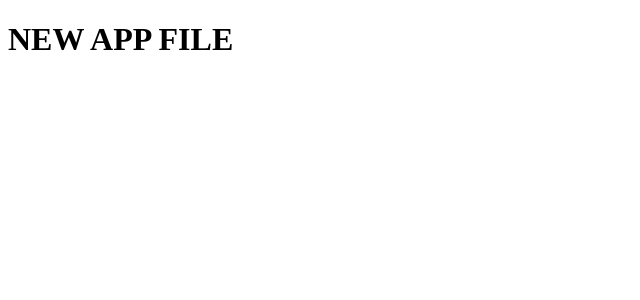
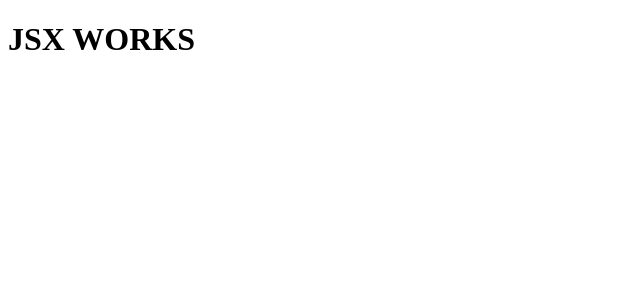
Before and after one commit to Ishant921/hex-grid, a React (Vite) app: page / in a window 1280 px wide. Shown: the top 300 px of the page, without its empty margins (0-640 px from the left). Built offline with nearby package versions, Linux system fonts and the light colour scheme.

Commit message:
Update app.jsx

```diff
--- a/src/app.jsx
+++ b/src/app.jsx
@@ -1,9 +1,3 @@
-import React from "react";
-
 export default function App() {
-  return React.createElement(
-    "h1",
-    null,
-    "NEW APP FILE"
-  );
+  return <h1>JSX WORKS</h1>;
 }
```
